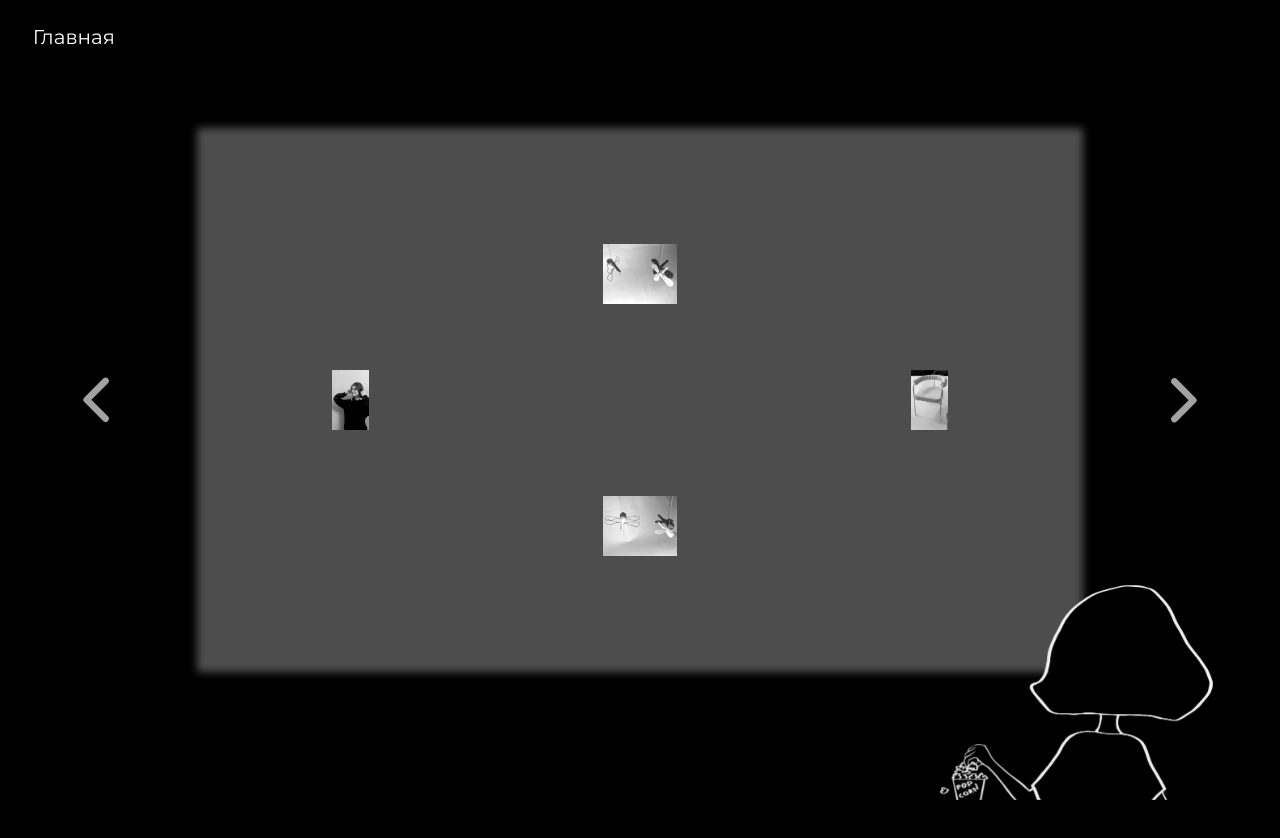
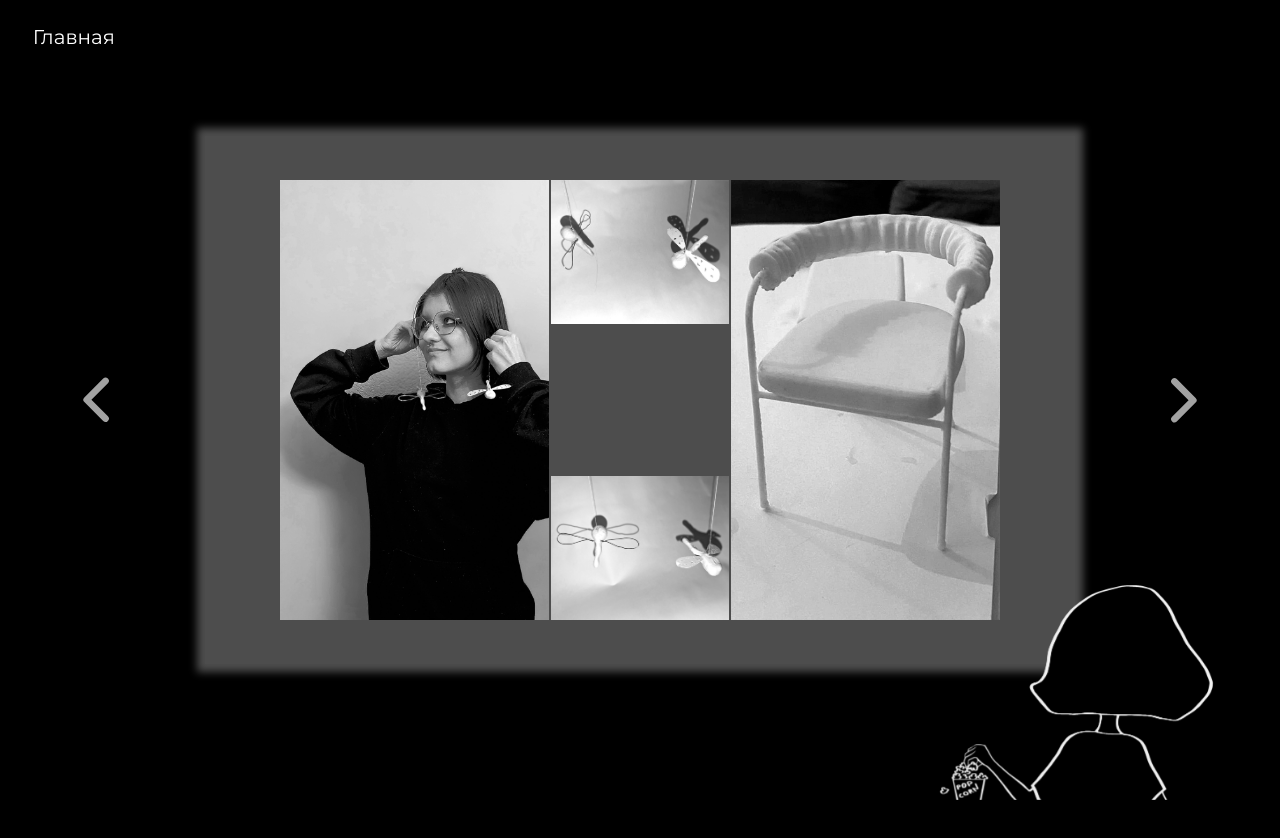
Before and after one commit to Ahri-ninetailed/halyapina.com, a Vue app: page /aboutme in a window 1280 px wide. Both pictures are taken after a click on the button 96 px from the left and 399 px from the top of the page. Built offline with nearby package versions, Linux system fonts and the light colour scheme.

Commit message:
Fix 3 slide

```diff
--- a/src/pages/About.vue
+++ b/src/pages/About.vue
@@ -76,20 +76,20 @@
 
           <v-carousel-item>
             <v-row class="slide" :style="heightSlideRowProp">
-              <v-col cols="4" class="d-flex align-center justify-center">
-                <img src="../images/AboutMePage/Slide3/MariaWithEarrings.jpg" style="height: 60px;" alt="Maria with earrings">
+              <v-row class="slide3">
+                <v-col cols="4" class="pa-0 d-flex align-center justify-start">
+                <img src="../images/AboutMePage/Slide3/MariaWithEarrings.jpg" style="height: 55vh;" alt="Maria with earrings">
               </v-col>
-              <v-col cols="4">
-                <v-col cols="12" class="d-flex align-center justify-center" style="height: 50%;">
-                  <img src="../images/AboutMePage/Slide3/dragonfly1.jpg" style="height: 60px;" alt="Prototype of Dragonfly">
-                </v-col>
-                <v-col cols="12" class="d-flex align-center justify-center" style="height: 50%;">
-                  <img src="../images/AboutMePage/Slide3/dragonfly2.jpg" style="height: 60px;" alt="Prototype of Dragonfly">
+              <v-col class="pa-0" cols="4">
+                <v-col cols="12" class="pa-0 d-flex flex-column align-center justify-center" style="height: 100%;">
+                  <img src="../images/AboutMePage/Slide3/dragonfly1.jpg" style="height: 18vh; margin-bottom: 19vh;" alt="Prototype of Dragonfly">
+                  <img src="../images/AboutMePage/Slide3/dragonfly2.jpg" style="height: 18vh;" alt="Prototype of Dragonfly">
                 </v-col>
               </v-col>
-              <v-col cols="4" class="d-flex align-center justify-center">
-                <img src="../images/AboutMePage/Slide3/prototypeOfLine.jpg" style="height: 60px;" alt="Prototype of Line chair">
+              <v-col cols="4" class="pa-0 d-flex align-center justify-end">
+                <img src="../images/AboutMePage/Slide3/prototypeOfLine.jpg" style="height: 55vh;" alt="Prototype of Line chair">
               </v-col>
+              </v-row>
             </v-row>
           </v-carousel-item>
         </v-carousel>
@@ -157,6 +157,13 @@ export default {
 </script>
 
 <style scoped>
+.slide3 {
+  padding-top: 5%;
+  padding-bottom: 5%;
+  padding-left: 10%;
+  padding-right: 10%;
+}
+
 .popkorn {
   position: fixed;
   bottom: 0;
```
